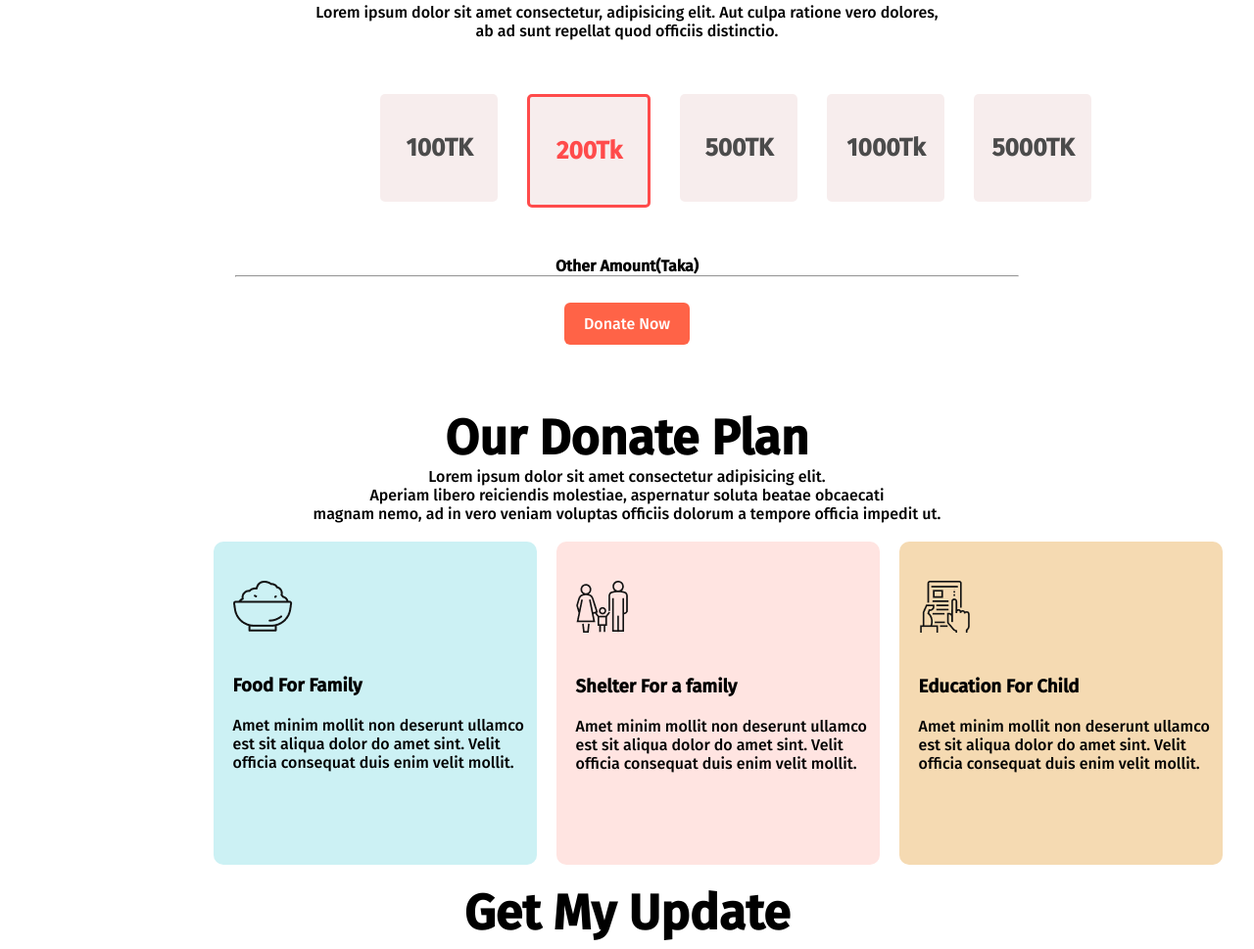
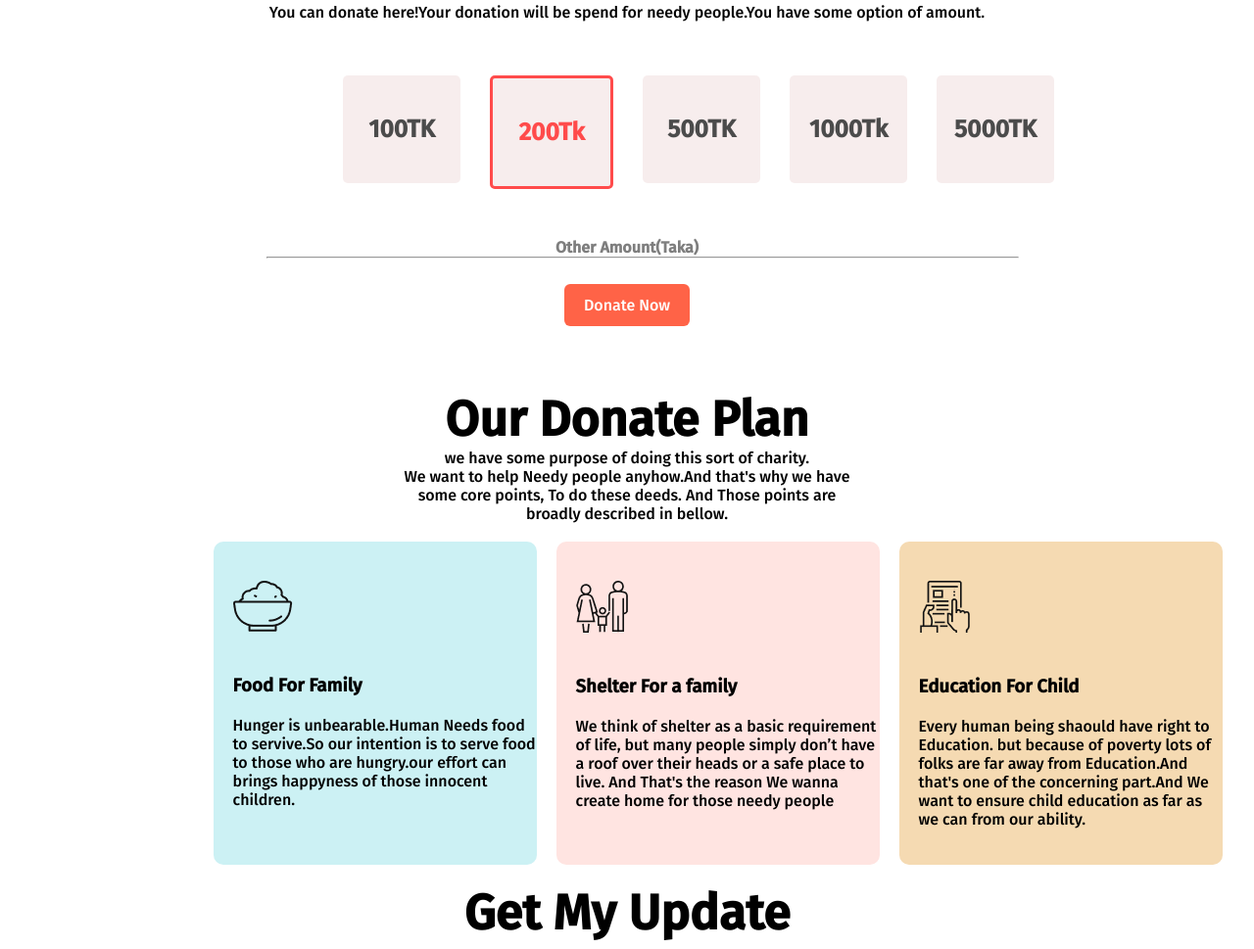
Before and after one commit to SyedShahanurShammas/Assignment1-Donate_Today, a plain HTML site: page index.html in a window 1280 px wide. Shown: the part 834-1803 px from the top of the page at 98% size. Drawn offline with Linux system fonts and the light colour scheme.

Commit message:
Fith Commit

```diff
--- a/index.html
+++ b/index.html
@@ -36,11 +36,10 @@
     </section>
     <br> <br> <br>
     <section class="section-donate-today">
-        <h1>Donate Now</h1>
+        <h1>Donate Today</h1>
         <br>
-        <p>Lorem ipsum dolor sit amet consectetur, adipisicing elit. Aut culpa ratione vero dolores, <br> ab ad sunt
-            repellat
-            quod officiis distinctio.</p>
+        <p>You can donate here!Your donation will be spend for
+            needy people.You have some option of amount.
 
         <div class="container-div">
             <div class="div-1">100TK</div>
@@ -52,8 +51,9 @@
         </div>
 
         <div class="amount">
-            <h4>Other Amount(Taka)</h4>
-            <hr>
+            <h4 style="opacity:0.5; ">Other Amount(Taka)</h4>
+
+            <hr style="margin-left: 4%;">
             <br>
             <br>
             <a class="Button-design" href="">Donate Now</a>
@@ -63,11 +63,11 @@
     <section class="Donate-plan">
         <div class="Donate_div">
             <h1>Our Donate Plan</h1>
-            <p>Lorem ipsum dolor sit amet consectetur adipisicing elit.
-                <br> Aperiam libero reiciendis molestiae, aspernatur
-                soluta beatae obcaecati <br> magnam nemo,
-                ad in vero veniam voluptas officiis dolorum a tempore officia
-                impedit ut.
+            <p> we have some purpose of doing this sort of charity. <br>
+                We want to help Needy people anyhow.And that's why we have <br>
+                some core points, To do these deeds. And Those points are
+                <br> broadly described in bellow.
+
             </p>
         </div>
         <br>
@@ -75,27 +75,30 @@
             <div class="card" id="first_card">
                 <img src="icon/food.png" alt="">
                 <h3>Food For Family</h3>
-                <p>Amet minim mollit non deserunt
-                    ullamco est sit aliqua dolor do amet
-                    sint. Velit officia consequat duis enim
-                    velit mollit.</p>
+                <p>Hunger is unbearable.Human Needs food to
+                    servive.So our intention is to serve food
+                    to those who are hungry.our effort can brings
+                    happyness of those innocent children.
+                </p>
             </div>
             <div class="card" id="second_card">
                 <img src="icon/shelter.png" alt="">
                 <h3>Shelter For a family</h3>
-                <p>Amet minim mollit non deserunt
-                    ullamco est sit aliqua dolor do amet
-                    sint. Velit officia consequat duis enim
-                    velit mollit.</p>
+                <p>We think of shelter as a basic requirement of life, but many people simply don’t have a roof over
+                    their heads or a safe place to live.
+                    And That's the reason We wanna create home for those needy people
+                </p>
             </div>
             <div class="card" id="third_card">
 
                 <img src="icon/Frame-1.png" alt="">
                 <h3>Education For Child</h3>
-                <p>Amet minim mollit non deserunt
-                    ullamco est sit aliqua dolor do amet
-                    sint. Velit officia consequat duis enim
-                    velit mollit.</p>
+                <p>Every human being shaould have right to Education.
+                    but because of poverty lots of folks are far away from
+                    Education.And that's one of the concerning part.And We want
+                    to ensure child education as far as we can from our ability.
+
+                </p>
             </div>
 
         </div>
@@ -106,9 +109,8 @@
             <h1>Get My Update</h1>
             <br>
             <p>
-                Lorem ipsum dolor sit amet consectetur adipisicing elit. Inci <br> dunt consequatur autem, est unde
-                nihil
-                earum?
+                Please put your Email Address bellow.And stay tune <br>
+                with me to know my upcoming future update.
             </p>
         </div>
         <div class="div_email-2">
--- a/style.css
+++ b/style.css
@@ -42,7 +42,7 @@ h1 {
     margin-top: 2%;
     display: flex;
     gap: 30px;
-    margin-left: 28%;
+    margin-left: 25%;
     padding: 30px;
 
 }
@@ -63,10 +63,6 @@ h1 {
 .div-color {
     border: 3px solid red;
     color: red;
-}
-
-.hr {
-    width: 20%;
 }
 
 .amount {
```
